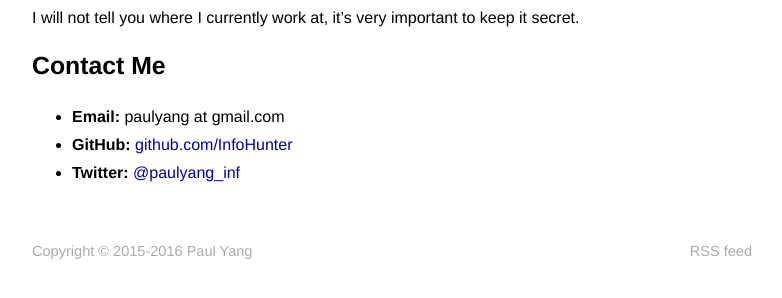
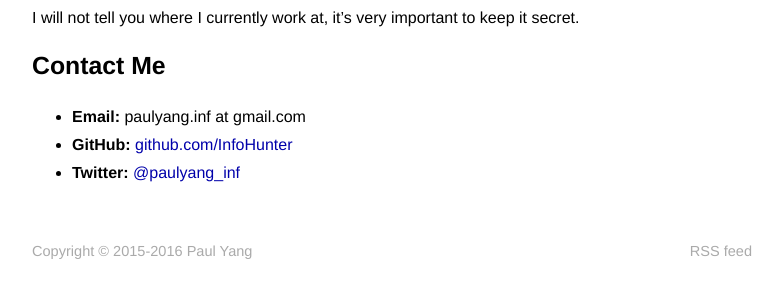
Before and after one commit to InfoHunter/infohunter.github.io, a Jekyll site: the page built from about.markdown, in a window 1280 px wide. Shown: the part 251-549 px from the top of the page, without its empty margins (248-1030 px from the left). Built offline with Jekyll 4.4.1, drawn with Linux system fonts in a browser that asks for light colours.

Commit message:
fix email address
Signed-off-by: Paul Yang <paulyang.inf@gmail.com>

```diff
--- a/about.markdown
+++ b/about.markdown
@@ -9,6 +9,6 @@ I will not tell you where I currently work at, it's very important to keep it se
 
 # Contact Me
 
-* **Email:** paulyang at gmail.com
+* **Email:** paulyang.inf at gmail.com
 * **GitHub:** [github.com/InfoHunter](http://github.com/InfoHunter)
 * **Twitter:** [@paulyang_inf](http://twitter.com/paulyang_inf)
```
